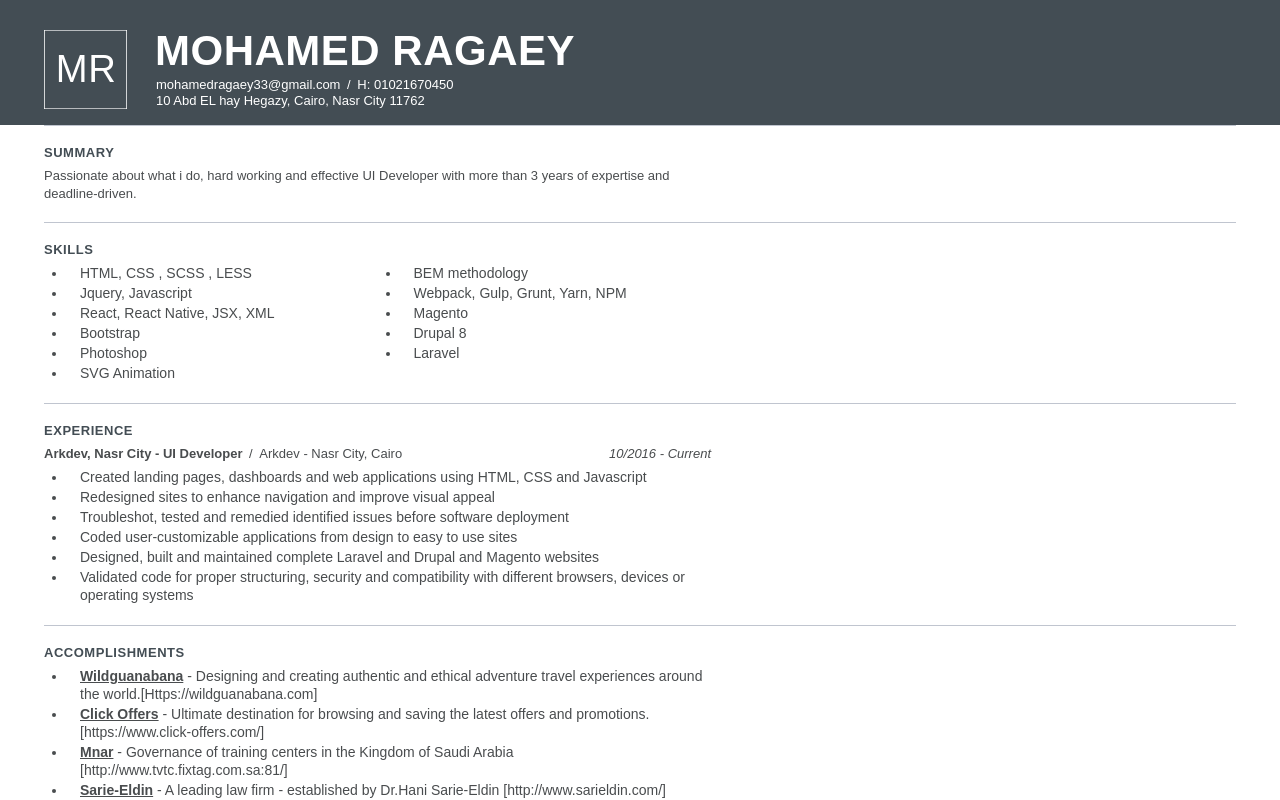
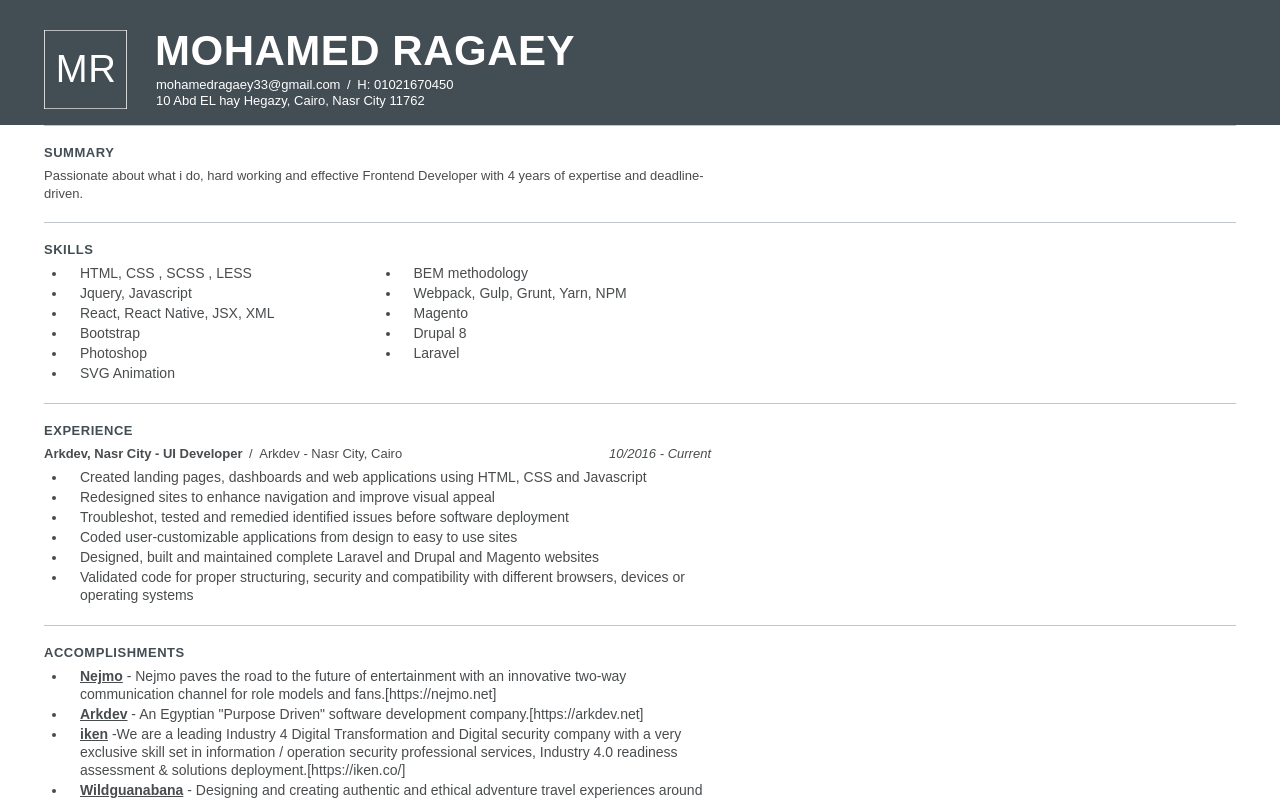
Before and after one commit to mohamedragaey/mohamedragaey.github.io, a React (Create React App) app: page /resume in a window 1280 px wide. Shown: the top 800 px of the page. Built offline with nearby package versions, Linux system fonts and the light colour scheme; the HTML template or start-up script is replaced by a standard one.

Commit message:
Updating CV.

```diff
--- a/src/components/cv.js
+++ b/src/components/cv.js
@@ -48,7 +48,7 @@ const CV = () => {
 
             <div className="field singlecolumn">
               <p>Passionate about what i do, hard working and
-                effective UI Developer with more than 3 years of
+                effective Frontend Developer with 4 years of
                 expertise and deadline-driven.</p>
             </div>
 
@@ -138,6 +138,16 @@ const CV = () => {
           <div className="paragraph PARAGRAPH_ACCM firstparagraph ">
             <div className="field singlecolumn">
               <ul>
+                <li><u><strong>Nejmo</strong></u> - Nejmo paves the road to the future of entertainment with an
+                  innovative two-way communication channel for role models and fans.[https://nejmo.net]
+                </li>
+                <li><u><strong>Arkdev</strong></u> - An Egyptian "Purpose Driven" software development
+                  company.[https://arkdev.net]
+                </li>
+                <li><u><strong>iken</strong></u> -We are a leading Industry 4 Digital Transformation and Digital
+                  security company with a very exclusive skill set in information / operation security professional
+                  services, Industry 4.0 readiness assessment & solutions deployment.[https://iken.co/]
+                </li>
                 <li><u><strong>Wildguanabana</strong></u> - Designing and creating authentic and ethical
                   adventure travel experiences around the world.[Https://wildguanabana.com]
                 </li>
```
